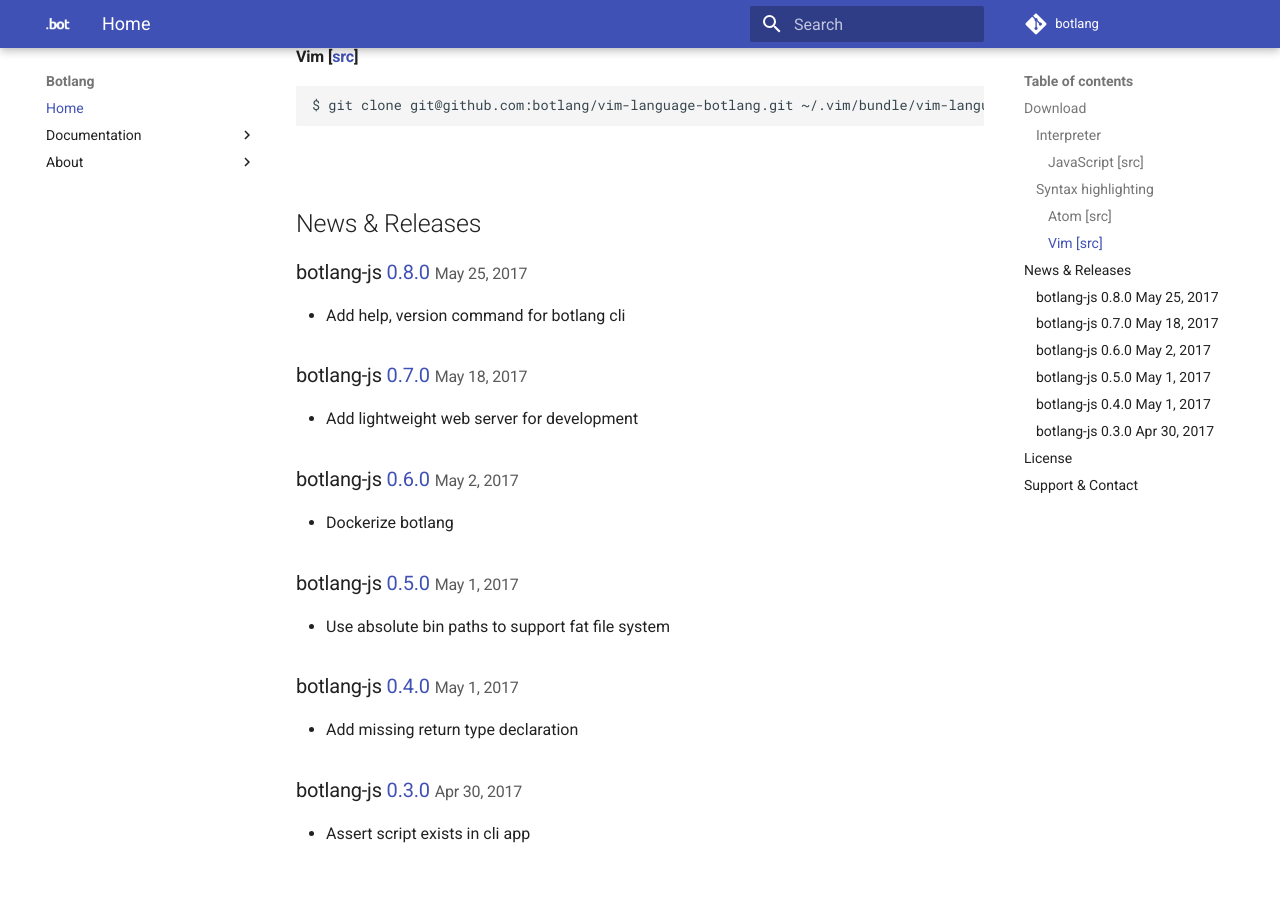
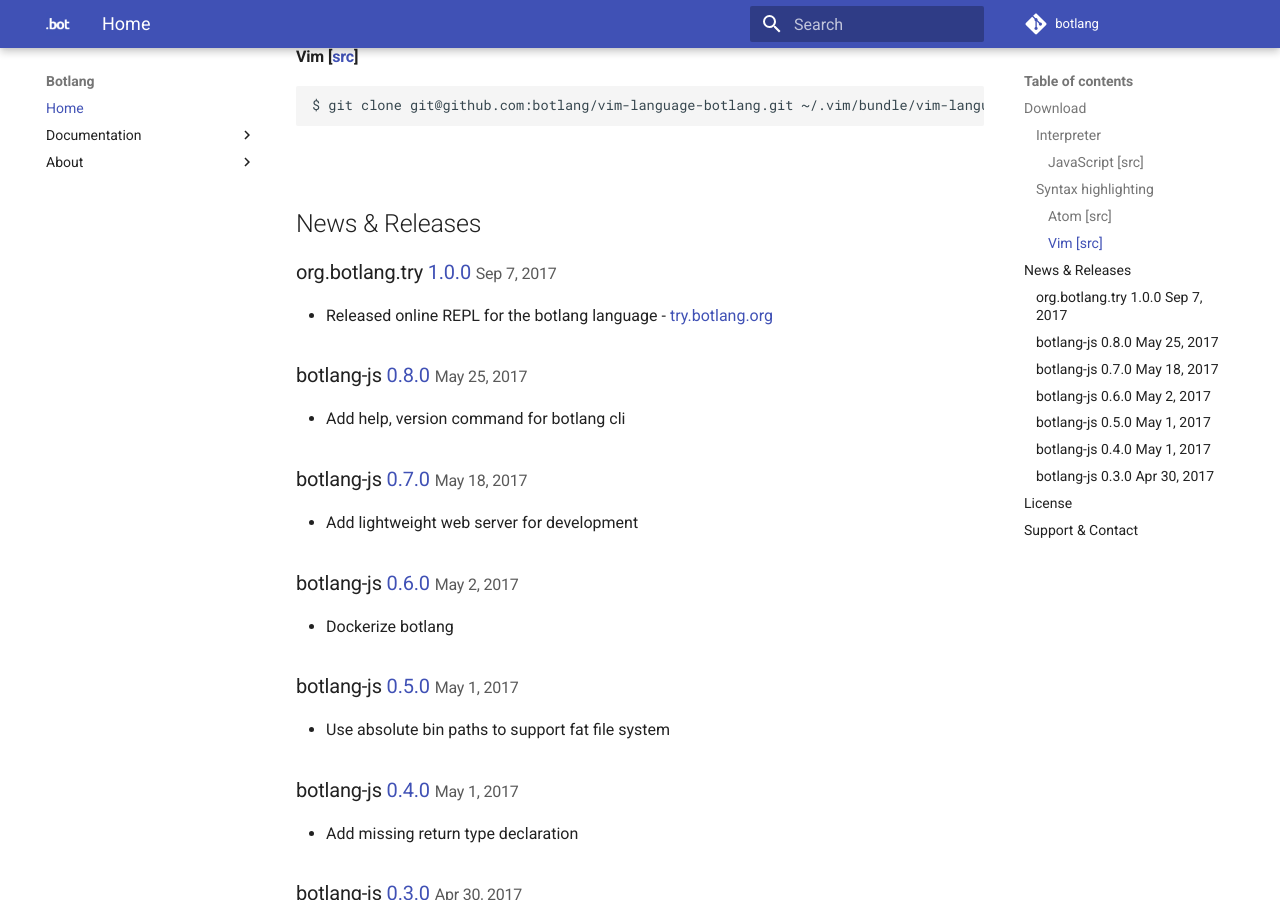
Before and after one commit to botlang/org.botlang, an MkDocs documentation site: the page built from docs/index.md, in a window 1280 px wide and 900 px high, scrolled down 772 px. Built offline with MkDocs 1.6.1 and Material for MkDocs 9.7.7, drawn with Linux system fonts in a browser that asks for light colours; emoji names are drawn with the system emoji font; old or Windows-style settings are respelled for this version of MkDocs.

Commit message:
Add REPL release note

````diff
--- a/docs/index.md
+++ b/docs/index.md
@@ -34,6 +34,10 @@
 ```
 
 ## News & Releases
+
+### org.botlang.try [1.0.0](https://github.com/botlang/org.botlang.try) <small>Sep 7, 2017</small>
+
+* Released online REPL for the botlang language - [try.botlang.org](https://try.botlang.org/)
 
 ### botlang-js [0.8.0](https://github.com/botlang/botlang-js/releases/tag/0.8.0) <small>May 25, 2017</small>
 
````
